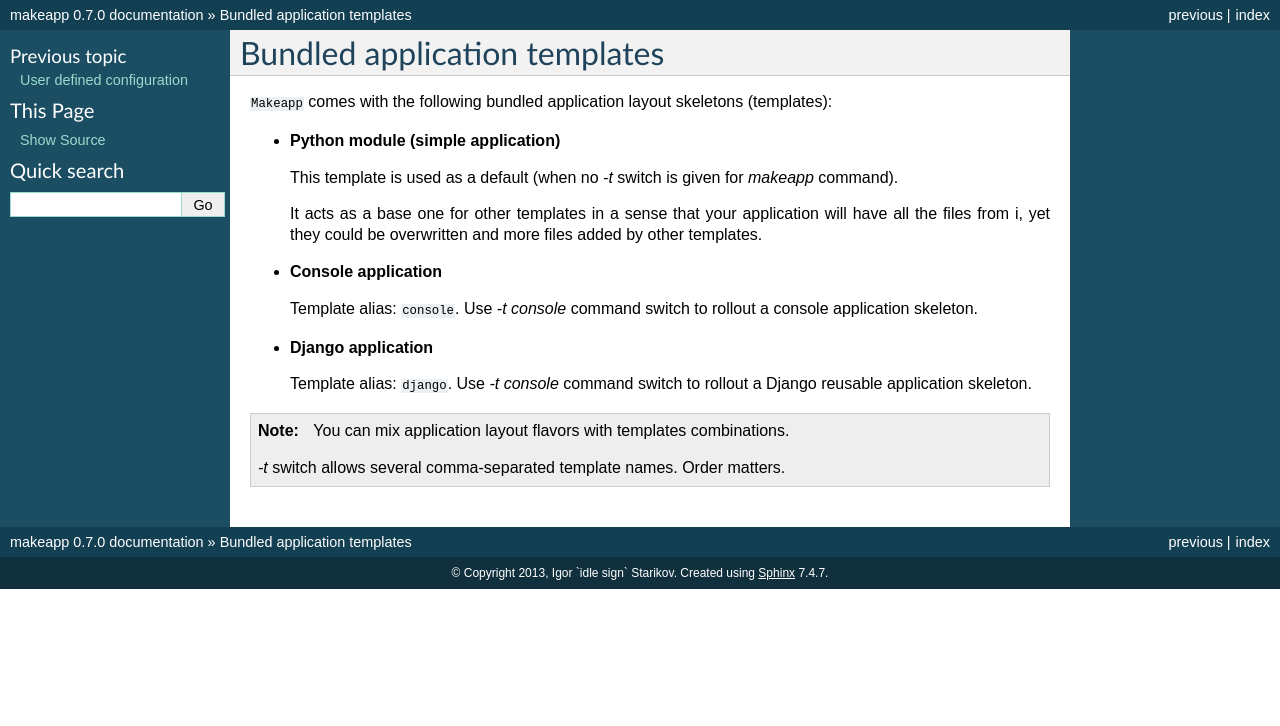
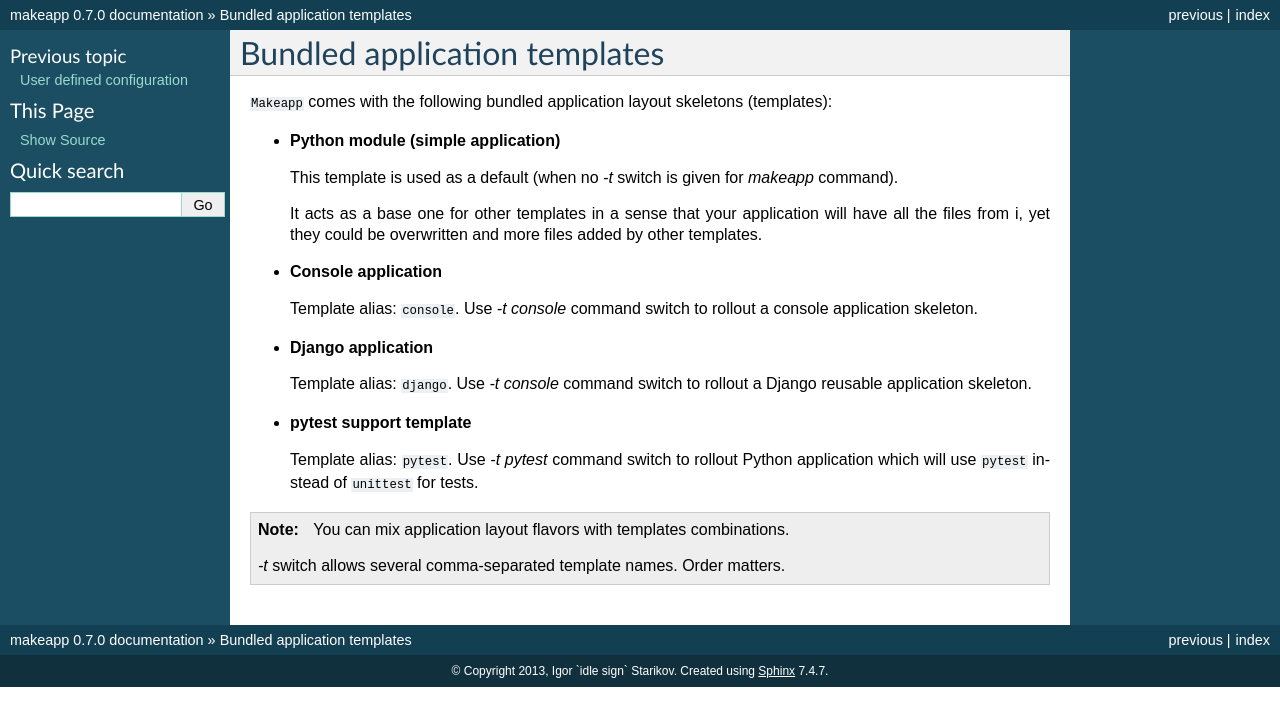
Before and after one commit to idlesign/makeapp, a Sphinx documentation site: the page built from docs/source/skeletons.rst, in a window 1280 px wide. Shown: the top 726 px of the page. Built offline with Sphinx 7.4.7, drawn with Linux system fonts in a browser that asks for light colours.

Commit message:
`pytest` template description added to docs.

```diff
--- a/README.rst
+++ b/README.rst
@@ -31,6 +31,7 @@ Bundled layout skeletons:
 1. Python module (simple application);
 2. Console application.
 3. Django application.
+4. Pytest support template.
 
 
 Make new application skeleton using interactive mode (`-i`)::
--- a/docs/source/skeletons.rst
+++ b/docs/source/skeletons.rst
@@ -23,6 +23,11 @@ Bundled application templates
   reusable application skeleton.
 
 
+* **pytest support template**
+
+  Template alias: ``pytest``. Use `-t pytest` command switch to rollout Python
+  application which will use ``pytest`` instead of ``unittest`` for tests.
+
 
 .. note::
 
```
